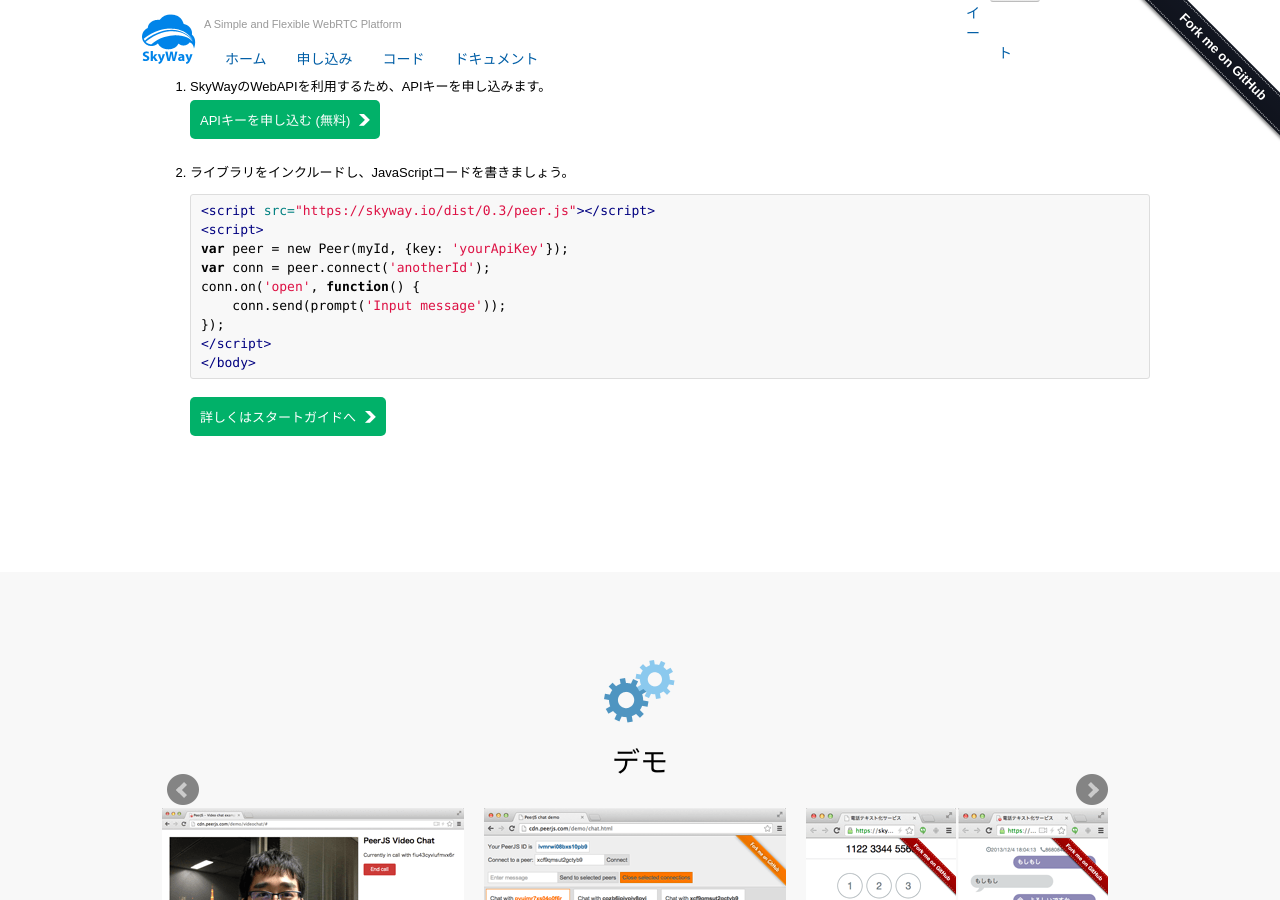
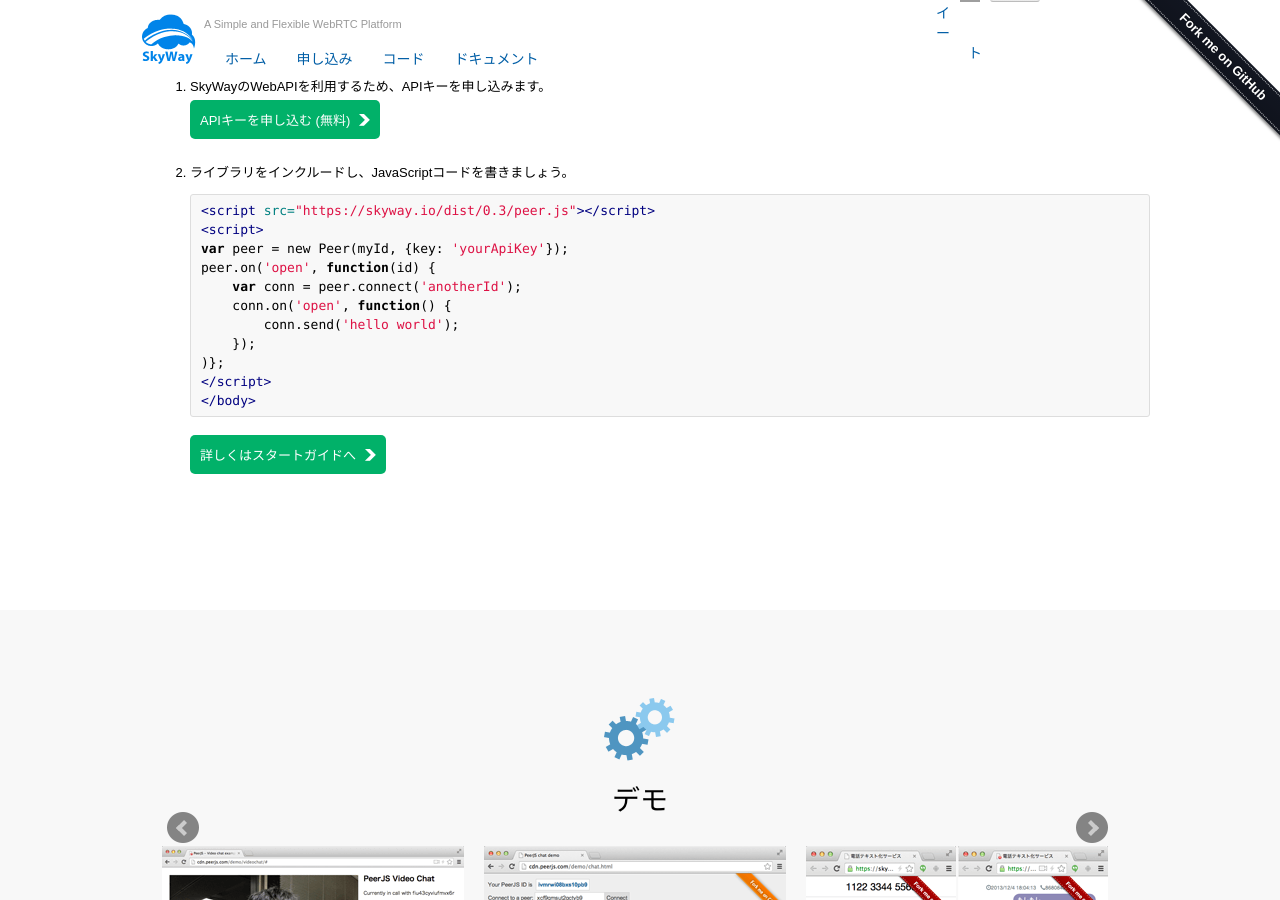
Before and after one commit to nttcom/skyway-old, a Jekyll site: the page built from index.html, in a window 1280 px wide and 900 px high, scrolled down 1049 px. Built offline with Jekyll 4.4.1, drawn with Linux system fonts in a browser that asks for light colours; comment, search, counter and statistics services are not loaded; grey boxes are pictures that could not be loaded.

Commit message:
Issue #78 #80 #81 に対応

```diff
--- a/_layouts/default.html
+++ b/_layouts/default.html
@@ -23,6 +23,7 @@
     <script type="text/javascript" src="js/jquery.stellar.min.js"></script>
     <script type="text/javascript" src="js/waypoints.min.js"></script>
     <script type="text/javascript" src="js/jquery.easing.1.3.js"></script>
+    <script src="http://b.st-hatena.com/js/bookmark_button.js" charset="utf-8" async="async"></script>
 </head>
 
 <body>
@@ -46,12 +47,22 @@
                 <li>
                     <a href="https://twitter.com/share" class="twitter-share-button"
                        data-url="http://nttcom.github.io/skyway" data-text="SkyWay - WebRTCを簡単＆柔軟に使えるプラットフォーム"
-                       data-lang="ja" data-hashtags="com_skyway">ツイート</a>
+                       data-lang="ja" data-hashtags="skywayjs">ツイート</a>
                 </li>
                 <li>
                     <div id="fb-root"></div>
                     <div class="fb-like" data-href="http://nttcom.github.io/skyway/" data-layout="button_count"
                          data-action="like" data-show-faces="false" data-share="false"></div>
+                </li>
+                <li>
+                    <a href="http://b.hatena.ne.jp/entry/http://nttcom.github.io/skyway/"
+                       class="hatena-bookmark-button"
+                       data-hatena-bookmark-layout="standard-balloon"
+                       data-hatena-bookmark-lang="ja"
+                       title="このエントリーをはてなブックマークに追加"><img
+                            src="http://b.st-hatena.com/images/entry-button/button-only@2x.png"
+                            alt="このエントリーをはてなブックマークに追加"
+                            width="20" height="20" style="border: none;" /></a>
                 </li>
                 <li>
                     <iframe src="github-btn.html?user=nttcom&repo=peerjs&type=watch&count=true&size=small"
@@ -101,11 +112,21 @@
             <li>
                 <a href="https://twitter.com/share" class="twitter-share-button"
                    data-url="http://nttcom.github.io/skyway" data-text="SkyWay - WebRTCを簡単＆柔軟に使えるプラットフォーム"
-                   data-lang="ja" data-hashtags="com_skyway">ツイート</a>
+                   data-lang="ja" data-hashtags="skywayjs">ツイート</a>
             </li>
             <li>
                 <div class="fb-like" data-href="http://nttcom.github.io/skyway/" data-layout="button_count"
                      data-action="like" data-show-faces="false" data-share="false"></div>
+            </li>
+            <li>
+                <a href="http://b.hatena.ne.jp/entry/http://nttcom.github.io/skyway/"
+                   class="hatena-bookmark-button"
+                   data-hatena-bookmark-layout="standard-balloon"
+                   data-hatena-bookmark-lang="ja"
+                   title="このエントリーをはてなブックマークに追加"><img
+                        src="http://b.st-hatena.com/images/entry-button/button-only@2x.png"
+                        alt="このエントリーをはてなブックマークに追加"
+                        width="20" height="20" style="border: none;" /></a>
             </li>
             <li class="github-btn">
                 <iframe src="github-btn.html?user=nttcom&repo=peerjs&type=watch&count=true&size=small"
--- a/index.html
+++ b/index.html
@@ -74,15 +74,16 @@
             class="nx">Peer</span><span class="p">(</span><span class="nx">myId</span><span class="p">,</span> <span
             class="p">{</span><span class="nx">key</span><span class="o">:</span> <span
             class="s1">'yourApiKey'</span><span class="p">});</span>
-<span class="kd">var</span> <span class="nx">conn</span> <span class="o">=</span> <span class="nx">peer</span><span
+<span class="nx">peer</span><span class="p">.</span><span class="nx">on</span><span class="p">(</span><span class="s1">'open'</span><span
+            class="p">,</span> <span class="kd">function</span><span class="p">(id)</span> <span class="p">{</span>
+    <span class="kd">var</span> <span class="nx">conn</span> <span class="o">=</span> <span class="nx">peer</span><span
             class="p">.</span><span class="nx">connect</span><span class="p">(</span><span class="s1">'anotherId'</span><span
             class="p">);</span>
-<span class="nx">conn</span><span class="p">.</span><span class="nx">on</span><span class="p">(</span><span class="s1">'open'</span><span
+    <span class="nx">conn</span><span class="p">.</span><span class="nx">on</span><span class="p">(</span><span class="s1">'open'</span><span
             class="p">,</span> <span class="kd">function</span><span class="p">()</span> <span class="p">{</span>
-    <span class="nx">conn</span><span class="p">.</span><span class="nx">send</span><span class="p">(</span><span
-            class="nx">prompt</span><span class="p">(</span><span class="s1">'Input message'</span><span
-            class="p">));</span>
-<span class="p">});</span>
+        <span class="nx">conn</span><span class="p">.</span><span class="nx">send</span><span class="p">(</span><span class="s1">'hello world'</span><span class="p">);</span>
+    <span class="p">});</span>
+<span class="p">)};</span>
 <span class="nt">&lt;/script&gt;</span>
 <span class="nt">&lt;/body&gt;</span>
 </pre>
```
